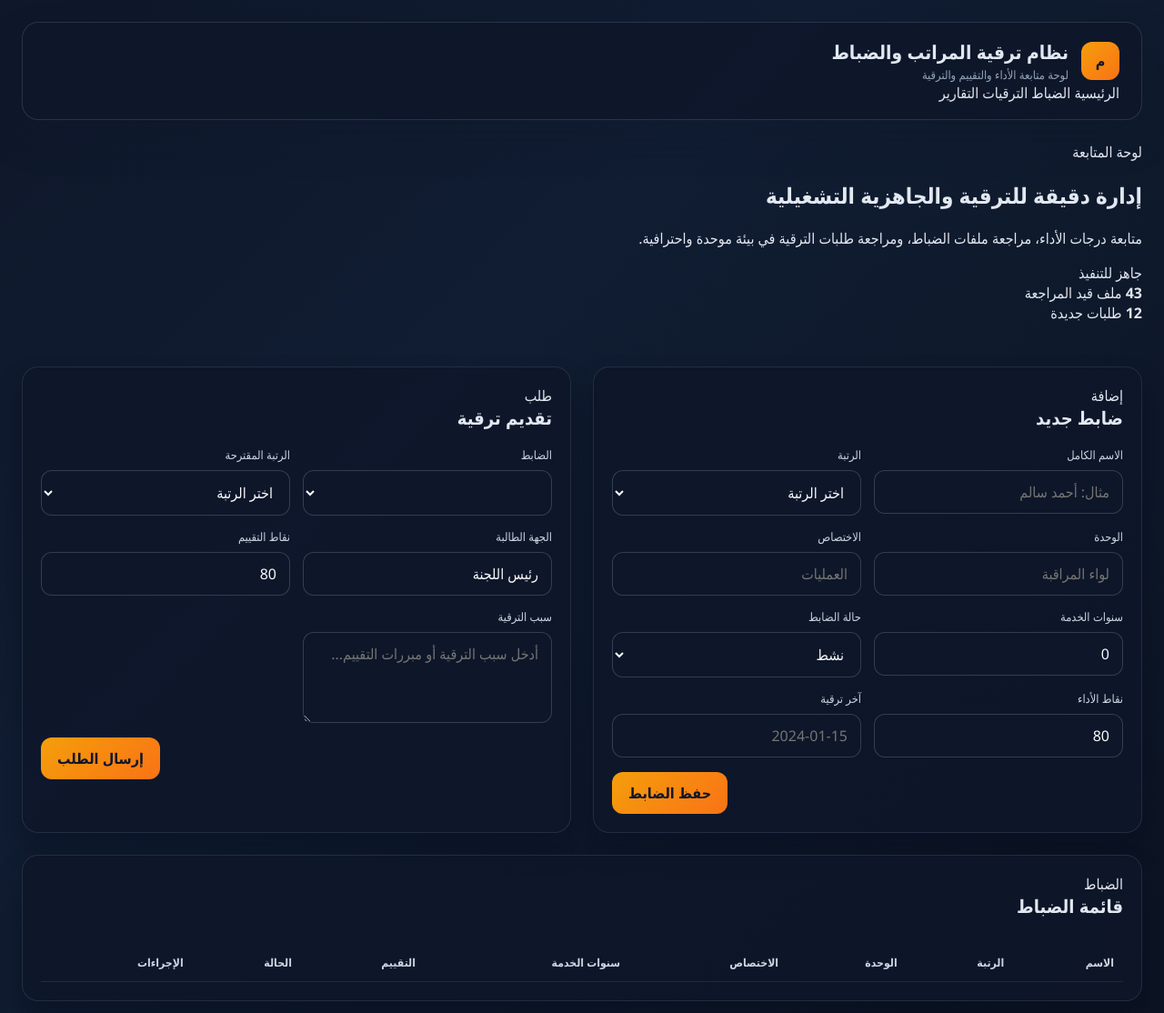
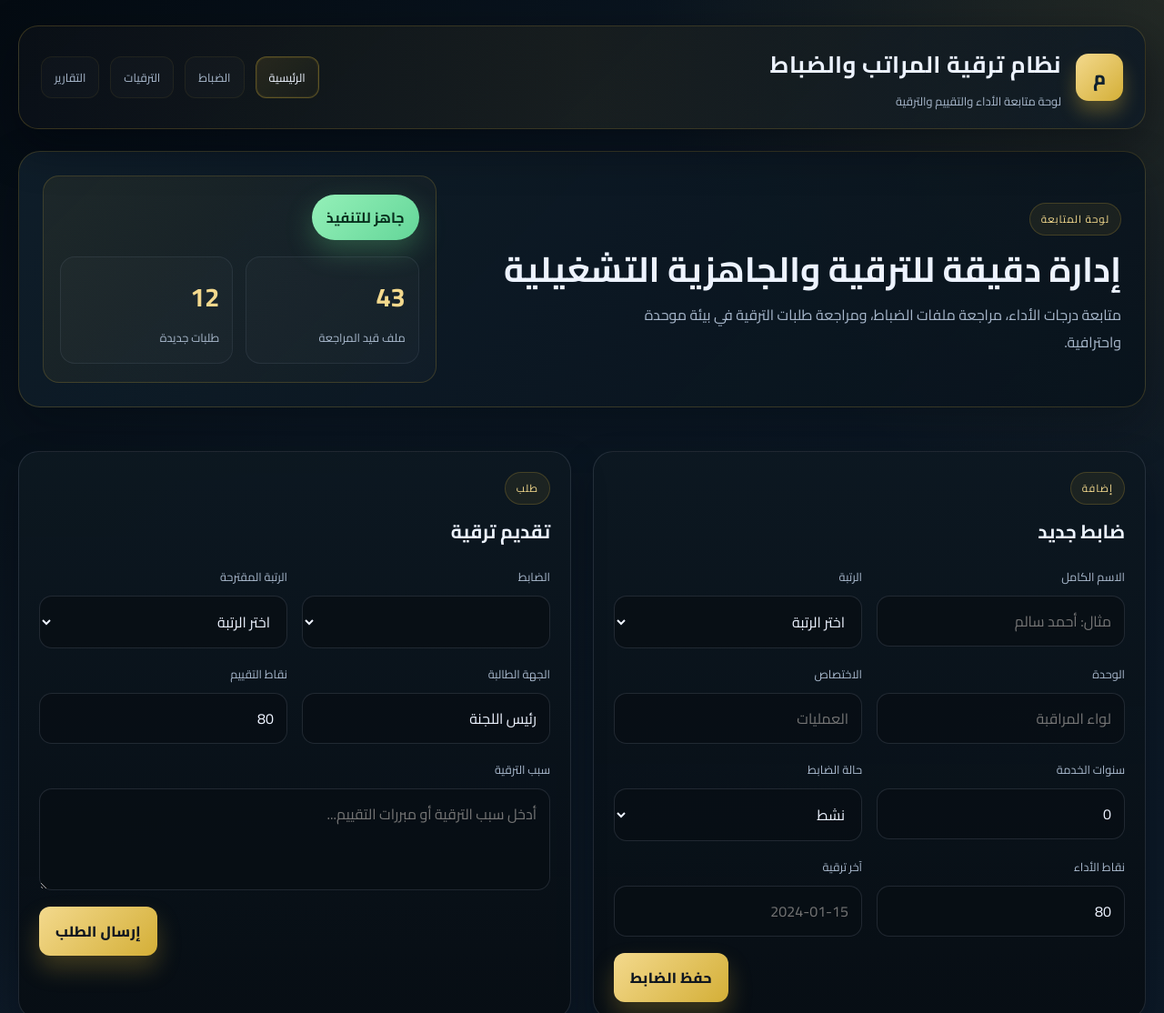
Before and after one commit to farqadboss77-a11y/ranks-officers-promotion-app, a website: page public/index.html in a window 1280 px wide. Shown: the top 1114 px of the page at 91% size. Drawn offline with Linux system fonts and the light colour scheme; no server answers.

Commit message:
Upgrade the UI to a more luxurious, premium military dashboard design.

```diff
--- a/public/style.css
+++ b/public/style.css
@@ -1,12 +1,41 @@
-body {
-  margin: 0;
-  background: linear-gradient(135deg, #0f172a, #101d32 35%, #0b1220);
-  color: #e2e8f0;
-  font-family: 'Segoe UI', Tahoma, sans-serif;
+@import url('https://fonts.googleapis.com/css2?family=Cairo:wght@400;500;600;700;800;900&display=swap');
+
+:root {
+  --bg: #08131d;
+  --bg-soft: #0f1d2a;
+  --panel: rgba(15, 27, 38, 0.82);
+  --panel-strong: rgba(17, 30, 42, 0.95);
+  --panel-alt: rgba(8, 16, 25, 0.9);
+  --line: rgba(212, 175, 55, 0.22);
+  --line-soft: rgba(148, 163, 184, 0.18);
+  --text: #edf3ff;
+  --muted: #a8b8cc;
+  --gold: #d4af37;
+  --gold-soft: #f3d98d;
+  --gold-deep: #b88910;
+  --green: #5be39a;
+  --blue: #72a7ff;
+  --red: #f87171;
+  --shadow: rgba(4, 10, 17, 0.7);
 }
 
 * {
   box-sizing: border-box;
+}
+
+html {
+  scroll-behavior: smooth;
+}
+
+body {
+  margin: 0;
+  min-height: 100vh;
+  font-family: 'Cairo', 'Segoe UI', sans-serif;
+  background:
+    radial-gradient(circle at top right, rgba(212, 175, 55, 0.12), transparent 28%),
+    radial-gradient(circle at bottom left, rgba(113, 167, 255, 0.12), transparent 30%),
+    linear-gradient(135deg, #040b12 0%, #0a1520 28%, #0d1b2a 100%);
+  color: var(--text);
 }
 
 button, input, select, textarea {
@@ -14,48 +43,95 @@ button, input, select, textarea {
 }
 
 .app-shell {
-  min-height: 100vh;
-  padding: 24px;
+  max-width: 1460px;
+  margin: 0 auto;
+  padding: 28px 20px 40px;
 }
 
 .topbar {
+  margin-bottom: 24px;
+}
+
+.brand-wrap {
   display: flex;
   align-items: center;
   justify-content: space-between;
-  background: rgba(15, 23, 42, 0.82);
-  border: 1px solid rgba(148, 163, 184, 0.2);
-  border-radius: 18px;
+  gap: 18px;
   padding: 18px 24px;
-  box-shadow: 0 20px 40px rgba(15, 23, 42, 0.25);
-  margin-bottom: 24px;
+  border: 1px solid var(--line);
+  border-radius: 22px;
+  background: linear-gradient(135deg, rgba(10, 16, 23, 0.96), rgba(15, 27, 38, 0.85));
+  box-shadow: 0 18px 50px rgba(1, 5, 11, 0.45);
+  position: relative;
+  overflow: hidden;
+}
+
+.brand-wrap::before {
+  content: "";
+  position: absolute;
+  inset: 0;
+  background: linear-gradient(90deg, transparent, rgba(212, 175, 55, 0.06), transparent);
+  pointer-events: none;
 }
 
 .brand {
   display: flex;
   align-items: center;
-  gap: 14px;
+  gap: 16px;
+  position: relative;
+  z-index: 1;
 }
 
 .brand-badge {
-  width: 42px;
-  height: 42px;
-  border-radius: 12px;
+  width: 52px;
+  height: 52px;
+  border-radius: 14px;
   display: grid;
   place-items: center;
-  background: linear-gradient(135deg, #f59e0b, #f97316);
-  color: #111827;
-  font-weight: 700;
+  font-size: 1.3rem;
+  font-weight: 800;
+  background: linear-gradient(135deg, var(--gold-soft), var(--gold));
+  color: #10212e;
+  box-shadow: 0 12px 20px rgba(212, 175, 55, 0.32);
 }
 
 .brand h1 {
   margin: 0;
-  font-size: 1.3rem;
+  font-size: clamp(1.25rem, 2vw, 1.9rem);
+  letter-spacing: 0.02em;
 }
 
 .brand p {
-  margin: 2px 0 0;
-  color: #94a3b8;
+  margin: 4px 0 0;
+  color: var(--muted);
   font-size: 0.8rem;
+}
+
+.topnav {
+  display: flex;
+  align-items: center;
+  gap: 12px;
+  position: relative;
+  z-index: 1;
+  flex-wrap: wrap;
+}
+
+.nav-item {
+  padding: 10px 14px;
+  border-radius: 12px;
+  background: rgba(255, 255, 255, 0.02);
+  border: 1px solid rgba(212, 175, 55, 0.08);
+  color: var(--muted);
+  font-size: 0.8rem;
+  transition: all 0.25s ease;
+}
+
+.nav-item.active,
+.nav-item:hover {
+  color: var(--text);
+  border-color: rgba(212, 175, 55, 0.34);
+  background: linear-gradient(135deg, rgba(212, 175, 55, 0.12), rgba(212, 175, 55, 0.03));
+  box-shadow: inset 0 0 0 1px rgba(212, 175, 55, 0.1);
 }
 
 .container {
@@ -63,72 +139,194 @@ button, input, select, textarea {
   gap: 24px;
 }
 
+.hero-summary {
+  display: grid;
+  grid-template-columns: 1.7fr 1fr;
+  gap: 18px;
+  padding: 26px;
+  border: 1px solid var(--line);
+  border-radius: 24px;
+  background: linear-gradient(135deg, rgba(16, 31, 43, 0.9), rgba(8, 18, 27, 0.85));
+  box-shadow: 0 20px 50px rgba(2, 6, 12, 0.3);
+}
+
+.hero-copy {
+  display: flex;
+  flex-direction: column;
+  justify-content: center;
+}
+
+.eyebrow,
+.panel-tag {
+  display: inline-flex;
+  align-items: center;
+  width: fit-content;
+  padding: 6px 12px;
+  border: 1px solid rgba(212, 175, 55, 0.22);
+  background: rgba(212, 175, 55, 0.08);
+  border-radius: 999px;
+  color: var(--gold-soft);
+  font-size: 0.72rem;
+  letter-spacing: 0.08em;
+  text-transform: uppercase;
+}
+
+.hero-copy h2 {
+  margin: 14px 0 12px;
+  font-size: clamp(1.75rem, 3vw, 2.8rem);
+  line-height: 1.2;
+}
+
+.hero-copy p {
+  margin: 0;
+  max-width: 60ch;
+  color: var(--muted);
+  font-size: 1rem;
+  line-height: 1.9;
+}
+
+.hero-status {
+  display: flex;
+  flex-direction: column;
+  justify-content: center;
+  gap: 18px;
+  padding: 20px 18px;
+  border-radius: 18px;
+  background: linear-gradient(135deg, rgba(212, 175, 55, 0.08), rgba(255, 255, 255, 0.02));
+  border: 1px solid rgba(212, 175, 55, 0.2);
+}
+
+.status-pill {
+  width: fit-content;
+  padding: 10px 16px;
+  border-radius: 999px;
+  font-weight: 700;
+  color: #072f1d;
+  background: linear-gradient(135deg, #94f0b8, #64d699);
+  box-shadow: 0 12px 30px rgba(94, 198, 128, 0.32);
+}
+
+.mini-metrics {
+  display: grid;
+  grid-template-columns: repeat(2, minmax(120px, 1fr));
+  gap: 14px;
+}
+
+.mini-metrics div {
+  display: flex;
+  flex-direction: column;
+  gap: 6px;
+  padding: 16px 14px;
+  border-radius: 16px;
+  background: rgba(255, 255, 255, 0.02);
+  border: 1px solid rgba(148, 163, 184, 0.12);
+}
+
+.mini-metrics strong {
+  font-size: 1.8rem;
+  color: var(--gold-soft);
+}
+
+.mini-metrics span {
+  color: var(--muted);
+  font-size: 0.8rem;
+}
+
 .stats-grid {
+  display: grid;
+  grid-template-columns: repeat(auto-fit, minmax(200px, 1fr));
+  gap: 18px;
+}
+
+.card {
+  position: relative;
+  overflow: hidden;
+  padding: 20px 20px 18px;
+  border-radius: 20px;
+  border: 1px solid var(--line-soft);
+  background: linear-gradient(180deg, rgba(17, 32, 44, 0.86), rgba(7, 14, 20, 0.9));
+  box-shadow: 0 18px 32px rgba(2, 8, 14, 0.26);
+}
+
+.card::before {
+  content: "";
+  position: absolute;
+  inset: 0 auto auto 0;
+  width: 110px;
+  height: 110px;
+  background: linear-gradient(135deg, rgba(212, 175, 55, 0.12), transparent 70%);
+  border-radius: 0 0 100% 0;
+}
+
+.card-label {
+  position: relative;
+  display: block;
+  color: var(--muted);
+  margin-bottom: 14px;
+  font-size: 0.75rem;
+  letter-spacing: 0.08em;
+  text-transform: uppercase;
+}
+
+.card-value {
+  position: relative;
+  font-size: clamp(2rem, 2.8vw, 2.8rem);
+  font-weight: 800;
+  line-height: 1;
+  letter-spacing: -0.04em;
+}
+
+.card-sub {
+  position: relative;
+  margin-top: 12px;
+  color: var(--muted);
+  font-size: 0.8rem;
+}
+
+.two-column {
+  display: grid;
+  grid-template-columns: repeat(auto-fit, minmax(360px, 1fr));
+  gap: 24px;
+}
+
+.panel {
+  padding: 22px 22px 18px;
+  border-radius: 22px;
+  background: linear-gradient(180deg, rgba(13, 24, 33, 0.94), rgba(7, 13, 19, 0.9));
+  border: 1px solid var(--line-soft);
+  box-shadow: 0 18px 38px rgba(1, 5, 11, 0.3);
+}
+
+.panel-head {
+  display: flex;
+  align-items: center;
+  justify-content: space-between;
+  margin-bottom: 18px;
+}
+
+.panel-head h2 {
+  margin: 10px 0 0;
+  font-size: 1.3rem;
+}
+
+.form-grid {
   display: grid;
   grid-template-columns: repeat(auto-fit, minmax(180px, 1fr));
   gap: 16px;
 }
 
-.card {
-  background: rgba(15, 23, 42, 0.78);
-  border: 1px solid rgba(148, 163, 184, 0.16);
-  border-radius: 18px;
-  padding: 18px 20px;
-  box-shadow: 0 18px 30px rgba(2, 6, 23, 0.35);
-}
-
-.card-label {
-  display: block;
-  color: #94a3b8;
-  font-size: 0.76rem;
-  margin-bottom: 10px;
-}
-
-.card-value {
-  font-size: 2rem;
-  font-weight: 700;
-  letter-spacing: 0.02em;
-}
-
-.card-sub {
-  margin-top: 10px;
-  font-size: 0.8rem;
-  color: #cbd5e1;
-}
-
-.two-column {
-  display: grid;
-  grid-template-columns: repeat(auto-fit, minmax(320px, 1fr));
-  gap: 24px;
-}
-
-.panel {
-  background: rgba(15, 23, 42, 0.78);
-  border: 1px solid rgba(148, 163, 184, 0.16);
-  border-radius: 18px;
-  padding: 20px;
-  box-shadow: 0 18px 30px rgba(2, 6, 23, 0.3);
-}
-
-.panel h2 {
-  margin: 0 0 18px;
-  font-size: 1.25rem;
-}
-
-.form-grid {
-  display: grid;
-  grid-template-columns: repeat(auto-fit, minmax(180px, 1fr));
-  gap: 14px;
-}
-
 .field {
   display: flex;
   flex-direction: column;
-  gap: 8px;
+  gap: 9px;
+}
+
+.field.full-width {
+  grid-column: 1 / -1;
 }
 
 .field label {
-  color: #cbd5e1;
+  color: var(--muted);
   font-size: 0.8rem;
 }
 
@@ -136,126 +334,184 @@ button, input, select, textarea {
 .field select,
 .field textarea {
   width: 100%;
+  border: 1px solid rgba(148, 163, 184, 0.18);
+  border-radius: 14px;
+  background: rgba(8, 14, 20, 0.8);
+  color: var(--text);
   padding: 12px 14px;
-  border: 1px solid rgba(148, 163, 184, 0.29);
-  border-radius: 12px;
-  background: rgba(15, 23, 42, 0.9);
-  color: #f8fafc;
+  outline: none;
+  transition: border-color 0.2s ease, box-shadow 0.2s ease;
+}
+
+.field input:focus,
+.field select:focus,
+.field textarea:focus {
+  border-color: rgba(212, 175, 55, 0.5);
+  box-shadow: 0 0 0 3px rgba(212, 175, 55, 0.12);
 }
 
 .field textarea {
-  min-height: 100px;
+  min-height: 112px;
   resize: vertical;
 }
 
 .btn-row {
   display: flex;
   justify-content: flex-end;
-  margin-top: 16px;
+  margin-top: 18px;
+}
+
+button.primary,
+button.secondary,
+button.danger {
+  border: none;
+  border-radius: 12px;
+  cursor: pointer;
+  transition: transform 0.2s ease, box-shadow 0.2s ease, opacity 0.2s ease;
+}
+
+button:hover {
+  transform: translateY(-1px);
 }
 
 button.primary {
+  background: linear-gradient(135deg, var(--gold-soft), var(--gold));
+  color: #0f1720;
   padding: 12px 18px;
-  border: none;
-  border-radius: 12px;
-  background: linear-gradient(135deg, #f59e0b, #f97316);
-  color: #0f172a;
-  font-weight: 700;
-  cursor: pointer;
+  font-weight: 800;
+  letter-spacing: 0.02em;
+  box-shadow: 0 14px 26px rgba(212, 175, 55, 0.26);
 }
 
 button.secondary {
-  padding: 8px 10px;
-  border: none;
-  border-radius: 8px;
-  background: rgba(59, 130, 246, 0.18);
-  color: #bfdbfe;
-  cursor: pointer;
+  background: rgba(114, 167, 255, 0.12);
+  color: #d9e9ff;
+  border: 1px solid rgba(114, 167, 255, 0.2);
+  padding: 8px 12px;
 }
 
 button.danger {
-  padding: 8px 10px;
-  border: none;
-  border-radius: 8px;
-  background: rgba(239, 68, 68, 0.18);
-  color: #fecaca;
-  cursor: pointer;
+  background: rgba(248, 113, 113, 0.12);
+  color: #ffd9d9;
+  border: 1px solid rgba(248, 113, 113, 0.18);
+  padding: 8px 12px;
 }
 
 .table-wrap {
   overflow-x: auto;
+  border-radius: 16px;
 }
 
 table {
   width: 100%;
   border-collapse: collapse;
-  margin-top: 10px;
+  min-width: 820px;
 }
 
 th, td {
-  padding: 12px 10px;
-  border-bottom: 1px solid rgba(148, 163, 184, 0.14);
+  padding: 15px 12px;
   text-align: right;
-  vertical-align: top;
+  border-bottom: 1px solid rgba(148, 163, 184, 0.12);
 }
 
 th {
-  color: #cbd5e1;
-  font-size: 0.76rem;
+  color: var(--muted);
+  font-size: 0.73rem;
+  font-weight: 700;
+  letter-spacing: 0.06em;
+  text-transform: uppercase;
+}
+
+tbody tr {
+  transition: background 0.2s ease;
+}
+
+tbody tr:hover {
+  background: rgba(255, 255, 255, 0.02);
 }
 
 td {
-  color: #e2e8f0;
+  color: var(--text);
+  font-size: 0.95rem;
 }
 
 .badge {
   display: inline-flex;
   align-items: center;
-  padding: 6px 10px;
+  justify-content: center;
+  min-width: 92px;
+  padding: 7px 10px;
   border-radius: 999px;
   font-size: 0.72rem;
   font-weight: 700;
+  border: 1px solid transparent;
 }
 
-.badge.ready {
-  background: rgba(34, 197, 94, 0.14);
-  color: #bbf7d0;
+.badge.ready,
+.badge.approved {
+  background: rgba(91, 227, 154, 0.12);
+  color: #b2f7d0;
+  border-color: rgba(91, 227, 154, 0.22);
 }
 
-.badge.review {
-  background: rgba(96, 165, 250, 0.14);
-  color: #bfdbfe;
-}
-
+.badge.review,
 .badge.pending {
-  background: rgba(251, 191, 36, 0.14);
-  color: #fef3c7;
-}
-
-.badge.approved {
-  background: rgba(16, 185, 129, 0.14);
-  color: #a7f3d0;
+  background: rgba(212, 175, 55, 0.1);
+  color: #f3ddb2;
+  border-color: rgba(212, 175, 55, 0.2);
 }
 
 .badge.rejected {
-  background: rgba(248, 113, 113, 0.14);
-  color: #fecaca;
+  background: rgba(248, 113, 113, 0.12);
+  color: #ffd2d2;
+  border-color: rgba(248, 113, 113, 0.18);
 }
 
 .inline-actions {
   display: flex;
+  justify-content: flex-end;
   gap: 8px;
-  justify-content: flex-end;
+}
+
+@media (max-width: 900px) {
+  .brand-wrap,
+  .hero-summary {
+    grid-template-columns: 1fr;
+  }
+
+  .brand-wrap {
+    flex-direction: column;
+    align-items: flex-start;
+  }
+
+  .hero-summary {
+    padding: 20px;
+  }
 }
 
 @media (max-width: 640px) {
   .app-shell {
-    padding: 14px;
+    padding: 18px 14px 30px;
   }
 
-  .topbar {
-    flex-direction: column;
-    align-items: flex-start;
-    gap: 12px;
+  .brand-wrap {
+    padding: 16px 18px;
+  }
+
+  .topnav {
+    width: 100%;
+  }
+
+  .nav-item {
+    flex: 1 1 calc(50% - 10px);
+    text-align: center;
+  }
+
+  .mini-metrics {
+    grid-template-columns: 1fr 1fr;
+  }
+
+  .two-column {
+    grid-template-columns: 1fr;
   }
 }
```
